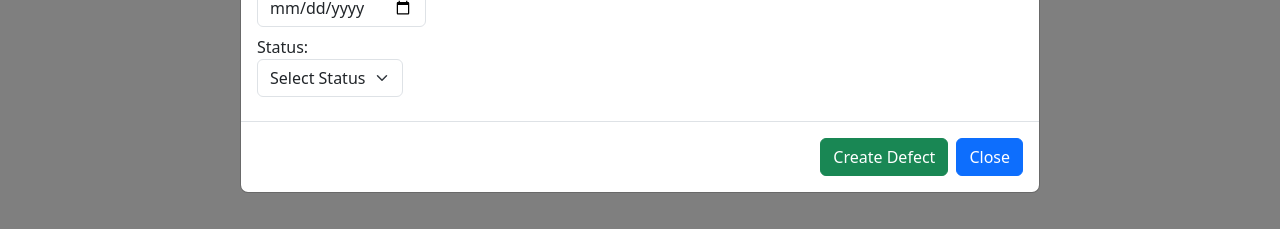
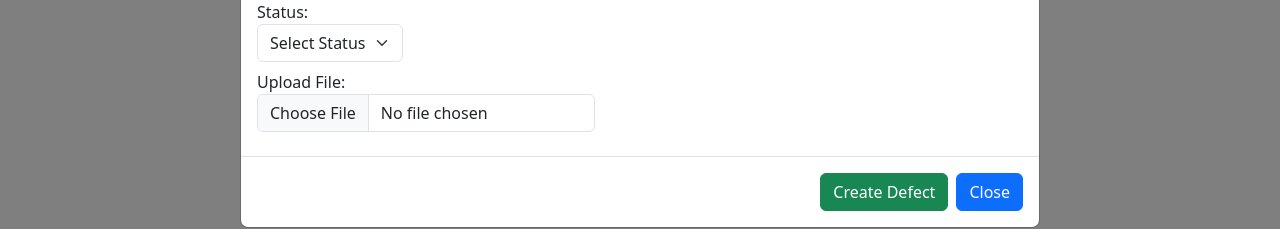
Before and after one commit to Joschka-ctrl/CloudApplikTrabi, a React (Create React App) app in the folder frontend/: page /defects in a window 1280 px wide. Both pictures are taken after a click on the button 121 px from the left and 206 px from the top of the page. Shown: the part 458-687 px from the top of the page. Built offline with nearby package versions, Linux system fonts and the light colour scheme; no server answers.

Commit message:
frontend datei upload feld eingebaut (defects form) und firestore.js angepasst

```diff
--- a/frontend/src/components/DefectsForm.js
+++ b/frontend/src/components/DefectsForm.js
@@ -1,7 +1,7 @@
 import React from 'react';
 import { Button, Form, Modal, Row, Col } from 'react-bootstrap';
 
-export default function DefectForm({ show, onClose, onSubmit, defect, handleInputChange }) {
+export default function DefectForm({ show, onClose, onSubmit, defect, handleInputChange, handleFileChange }) {
   return (
     <Modal show={show} size="lg" aria-labelledby="contained-modal-title-vcenter" centered>
       <Form onSubmit={onSubmit}>
@@ -99,6 +99,19 @@ export default function DefectForm({ show, onClose, onSubmit, defect, handleInpu
               </Form.Label>
             </Col>
           </Row>
+          <Row>
+            <Col>
+              <Form.Label>
+                Upload File:
+                <Form.Control
+                  type="file"
+                  name="file"
+                  onChange={handleFileChange} // Handle file input change
+                  required
+                />
+              </Form.Label>
+            </Col>
+          </Row>
         </Modal.Body>
         <Modal.Footer>
           <Button type="submit" variant="success">
--- a/frontend/src/pages/Defects.js
+++ b/frontend/src/pages/Defects.js
@@ -99,6 +99,10 @@ export default function Defects() {
     setNewStatus(defect.status);
   };
 
+  const handleFileChange = (e) => {
+    setNewDefect({ ...newDefect, file: e.target.files[0] }); // Save the selected file
+  };
+
   const handleFilterChange = (text, type) => {
     setFilterType(type);
     setFilterText(text);
@@ -132,6 +136,7 @@ export default function Defects() {
         onSubmit={createDefect}
         defect={newDefect}
         handleInputChange={handleInputChange}
+        handleFileChange={handleFileChange}
       />
     </div>
   );
```
Also changed, not shown: 1 other file (tests, documents, lock files or other folders).
